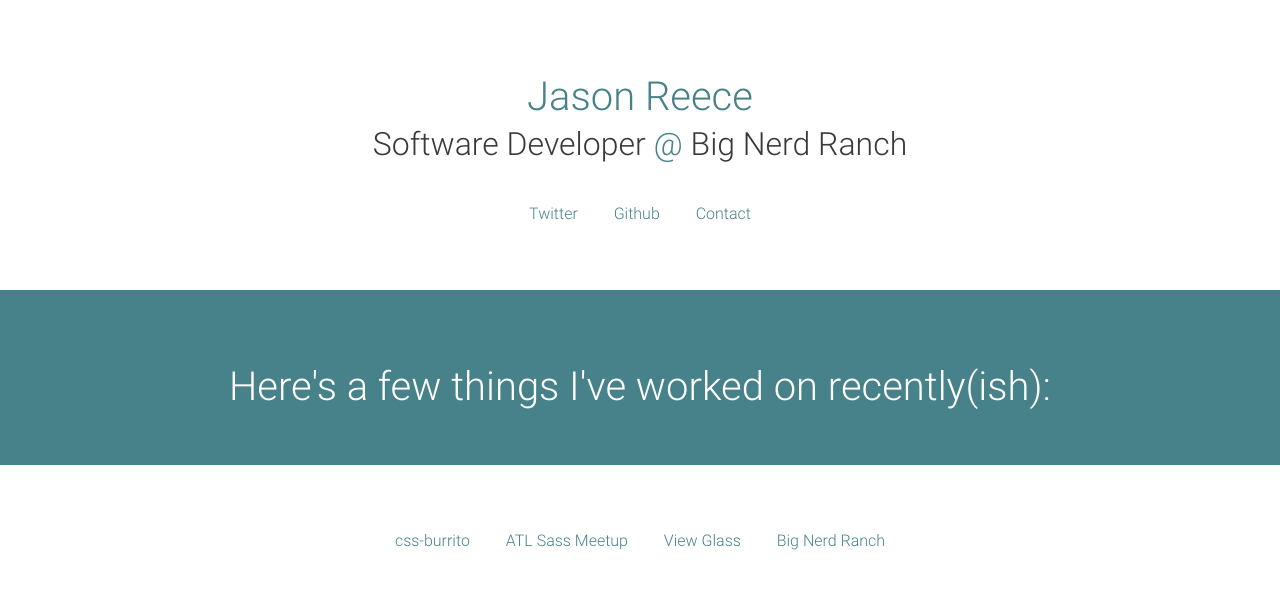
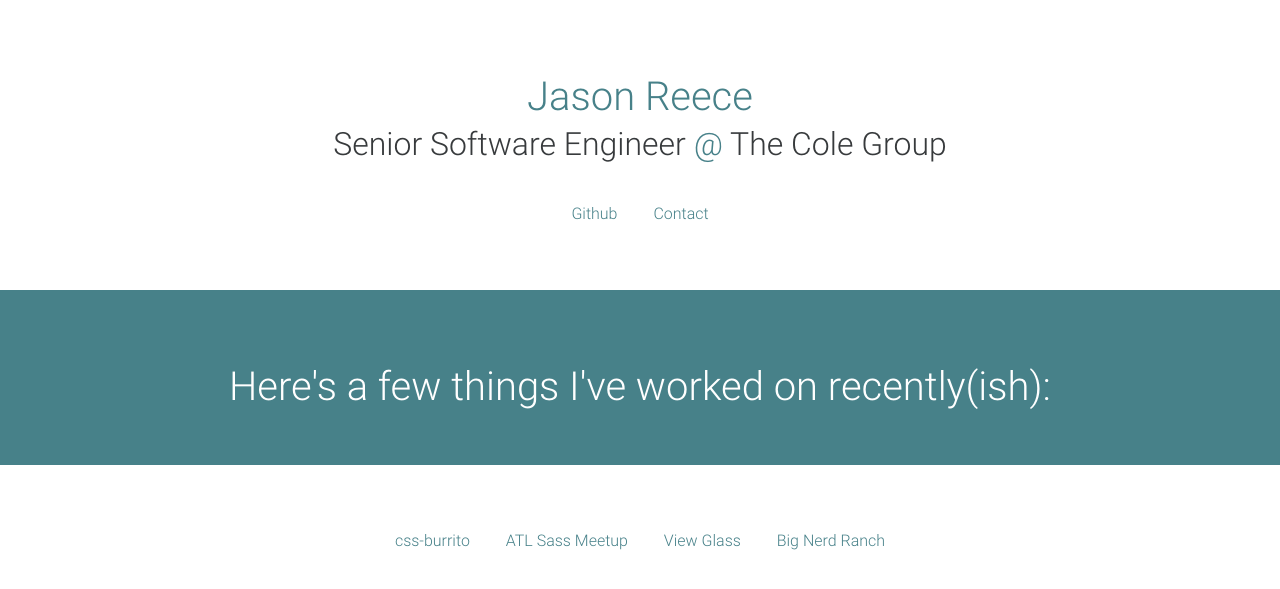
Before and after one commit to jasonreece/jasonreece.com, a Jekyll site: the page built from index.html, in a window 1280 px wide. Shown: the top 589 px of the page. Built offline with Jekyll 4.4.1, drawn with Linux system fonts in a browser that asks for light colours.

Commit message:
update position

```diff
--- a/index.html
+++ b/index.html
@@ -5,17 +5,22 @@ layout: default
 <header class="p-a-lg">
   <div class="container text-center">
     <h1 class="text-primary">Jason Reece</h1>
-    <h2>Software Developer <span class="text-primary">@</span> Big Nerd Ranch</h2>
+    <h2>
+      Senior Software Engineer <span class="text-primary">@</span> The Cole
+      Group
+    </h2>
     <nav>
       <ul class="nav p-t">
-        <li class="nav-link p-a"><a href="http://twitter.com/" target="_blank">Twitter</a></li>
-        <li class="nav-link p-a"><a href="http://github.com/jasonreece/" target="_blank">Github</a></li>
-        <li class="nav-link p-a"><a href="mailto:jason.r.reece@gmail.com">Contact</a></li>
+        <li class="nav-link p-a">
+          <a href="http://github.com/jasonreece/" target="_blank">Github</a>
+        </li>
+        <li class="nav-link p-a">
+          <a href="mailto:jason.r.reece@gmail.com">Contact</a>
+        </li>
       </ul>
     </nav>
   </div>
 </header>
-
 
 <main class="text-center">
   <div class="bg-primary p-a-lg">
@@ -29,10 +34,20 @@ layout: default
   <footer class="container">
     <nav>
       <ul class="nav p-y-lg">
-        <li class="nav-link p-a"><a href="http://css-burrito.com/" target="_blank">css-burrito</a></li>
-        <li class="nav-link p-a"><a href="http://atlsass.com/" target="_blank">ATL Sass Meetup</a></li>
-        <li class="nav-link p-a"><a href="http://www.viewglass.com" target="_blank">View Glass</a></li>
-        <li class="nav-link p-a"><a href="http://www.bignerdranch.com" target="_blank">Big Nerd Ranch</a></li>
+        <li class="nav-link p-a">
+          <a href="http://css-burrito.com/" target="_blank">css-burrito</a>
+        </li>
+        <li class="nav-link p-a">
+          <a href="http://atlsass.com/" target="_blank">ATL Sass Meetup</a>
+        </li>
+        <li class="nav-link p-a">
+          <a href="http://www.viewglass.com" target="_blank">View Glass</a>
+        </li>
+        <li class="nav-link p-a">
+          <a href="http://www.bignerdranch.com" target="_blank"
+            >Big Nerd Ranch</a
+          >
+        </li>
       </ul>
     </nav>
   </footer>
```
